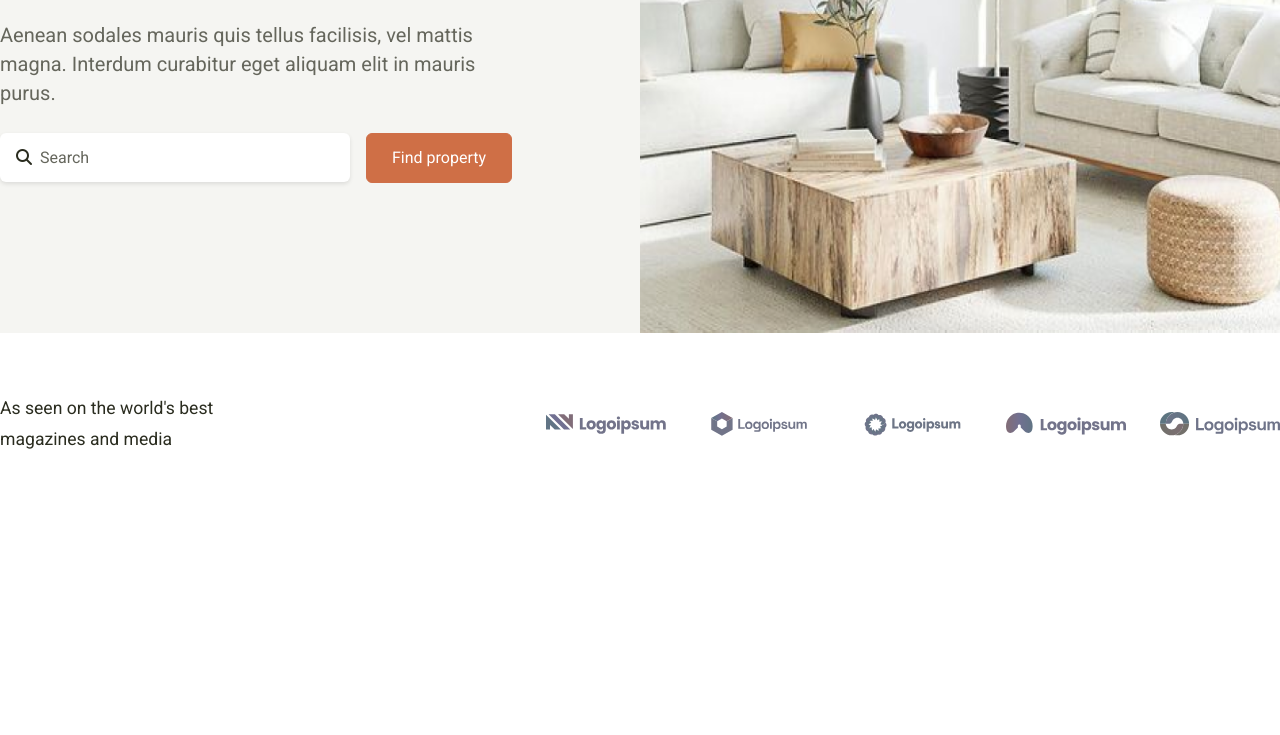
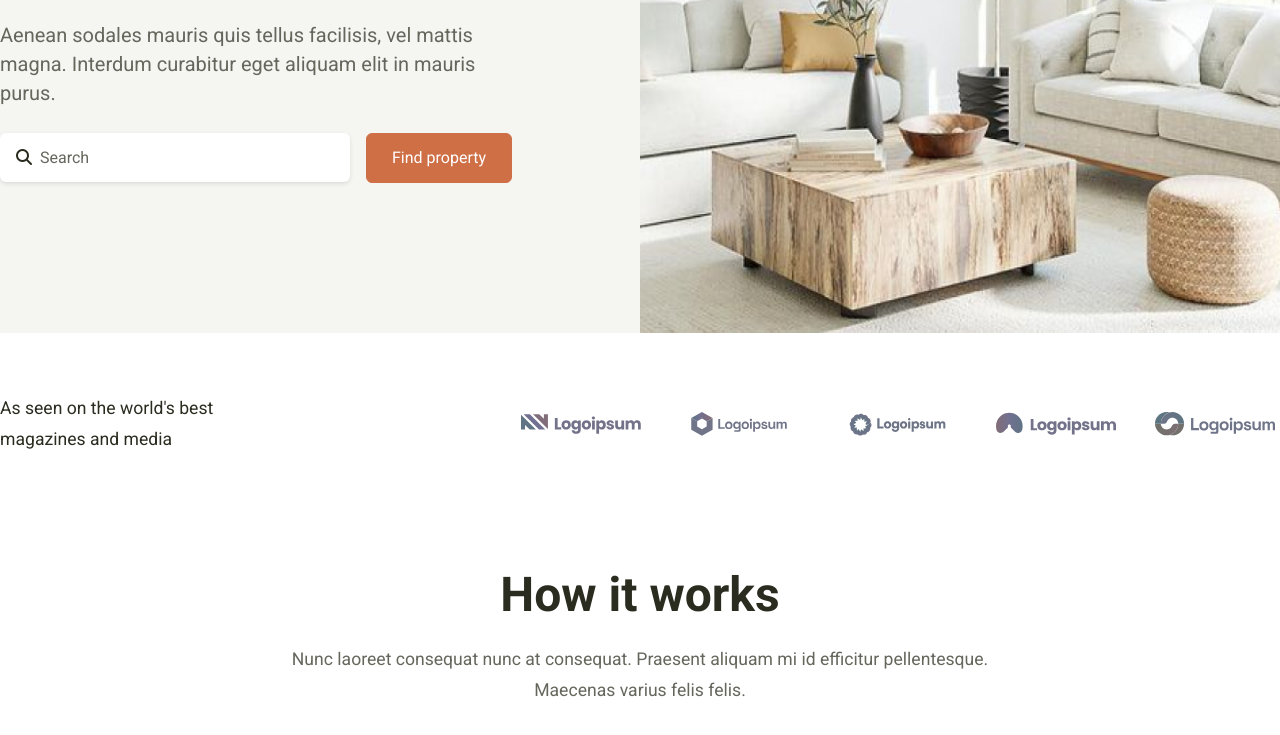
Before and after one commit to anastasia-kost/realco-project, a plain HTML site: page index.html in a window 1280 px wide. Shown: the part 455-1190 px from the top of the page. Before the commit the page ends 971 px from the top, so only its background shows below. Drawn offline with Linux system fonts and the light colour scheme.

Commit message:
finished central block

```diff
--- a/index.html
+++ b/index.html
@@ -60,7 +60,7 @@
     <section class="second-section">
       <div class="container">
         <div class="media">
-          <p class="media-text">
+          <p class="media-text text">
             As seen on the world's best magazines and media
           </p>
           <div class="media-icons">
@@ -71,6 +71,13 @@
             <img src="images/media-5.svg" class="media-icon" />
           </div>
         </div>
+        <div class="central-heading">
+          <h2>How it works</h2>
+          <p class="text">
+            Nunc laoreet consequat nunc at consequat. Praesent aliquam mi id
+            efficitur pellentesque. <br />Maecenas varius felis felis.
+          </p>
+        </div>
       </div>
     </section>
   </body>
--- a/styles/styles.scss
+++ b/styles/styles.scss
@@ -17,6 +17,11 @@ ul {
 
 a {
     text-decoration: none;
+}
+
+.text {
+    font-size: 1.1rem;
+    line-height: 1.8em;
 }
 
 // HEADER
@@ -117,7 +122,6 @@ a {
         font-size: 1.25rem;
         color: #65665C;
         line-height: 1.8rem;
-
     }
 
     // FORM
@@ -130,7 +134,6 @@ a {
     .search-input {
         position: relative;
         flex-grow: 2;
-
 
         input {
             padding: 15px 0 15px 35px;
@@ -155,7 +158,6 @@ a {
             top: 1em;
             z-index: 2;
             margin-right: 15px;
-
         }
     }
     }
@@ -167,18 +169,16 @@ a {
 .second-section {
     padding: 60px 0;
 
-
     // MEDIA BLOCK
 
     .media {
         display: flex;
         justify-content: space-between;
         align-items: center;
+        padding-bottom: 50px;
 
         .media-text {
             max-width: 20%;
-            font-size: 1.1rem;
-            line-height: 1.8em;
         }
 
         .media-icons {
@@ -190,13 +190,26 @@ a {
                     width: 120px;
                     height: 24px;
                     filter: invert(52%) sepia(5%) saturate(700%) hue-rotate(189deg) brightness(87%) contrast(83%);
+                    margin-right: 5px;
                 }
 
         }
-
-
-
-
-
     }
 }
+
+.central-heading {
+    padding: 60px 0;
+    margin: 0 auto;
+    text-align: center;
+
+    h2 {
+        font-size: 3rem;
+        font-weight: 700;
+        line-height: 1.2em;
+        padding-bottom: 20px;
+    }
+
+         .text {
+             color: #65665C;
+         }
+}
```
Also changed, not shown: styles/styles.css, 1 other file.
